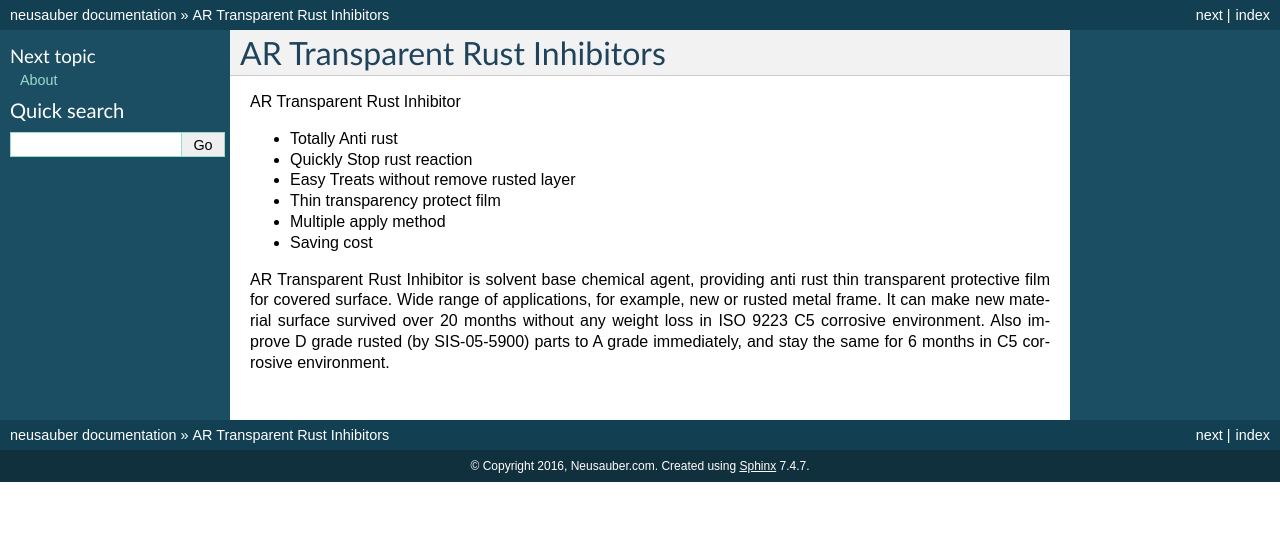
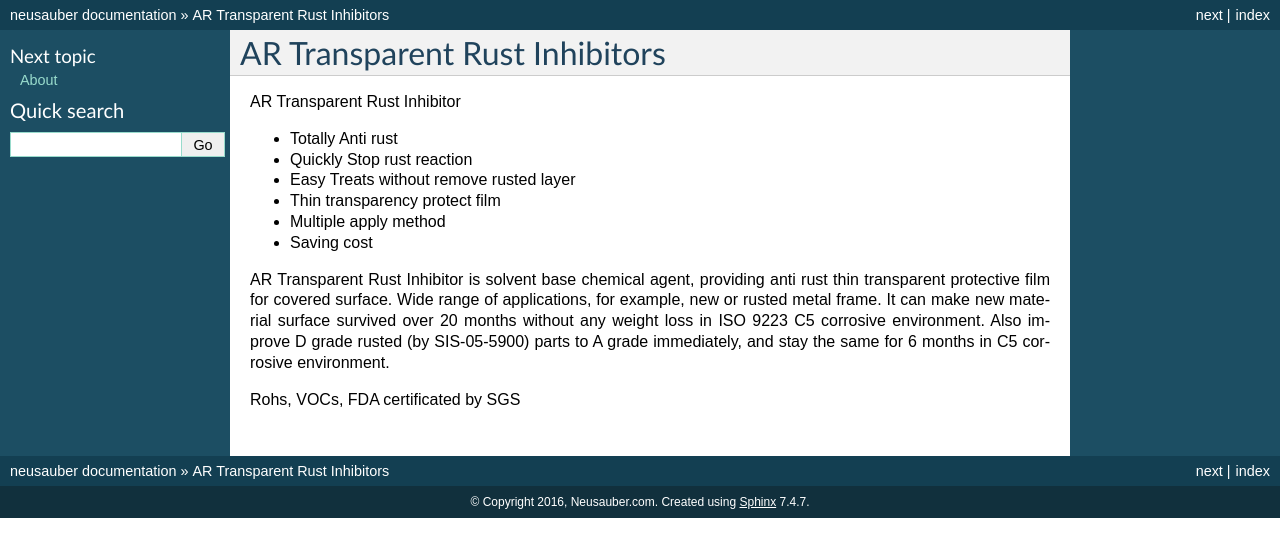
Before and after one commit to rexiap/neusauber, a Sphinx documentation site: the page built from docs/index.rst, in a window 1280 px wide. Shown: the top 557 px of the page. Built offline with Sphinx 7.4.7, drawn with Linux system fonts in a browser that asks for light colours.

Commit message:
Google Docs reST Editor@2017-3-22 17:1:50

```diff
--- a/docs/index.rst
+++ b/docs/index.rst
@@ -43,6 +43,8 @@ AR Transparent Rust Inhibitor
 
 AR Transparent Rust Inhibitor is solvent base chemical agent, providing anti rust thin transparent protective film for covered surface. Wide range of applications, for example, new or rusted metal frame. It can make new material surface survived over 20 months without any weight loss in ISO 9223 C5 corrosive environment. Also improve D grade rusted (by SIS-05-5900) parts to A grade immediately, and stay the same for 6 months in C5 corrosive environment.
 
+Rohs, VOCs, FDA certificated by SGS
+
 
 |REPLACE1|
 
```
